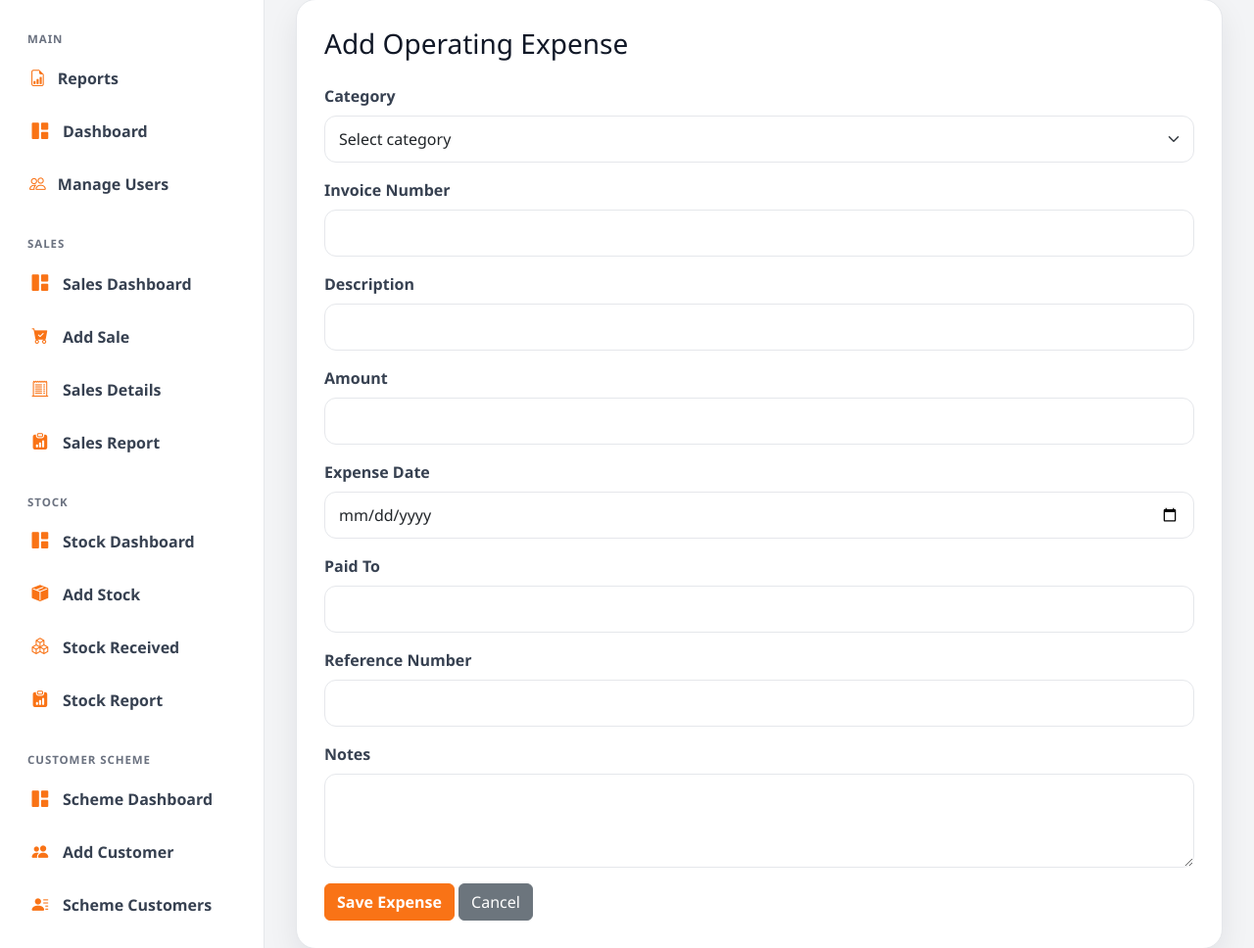
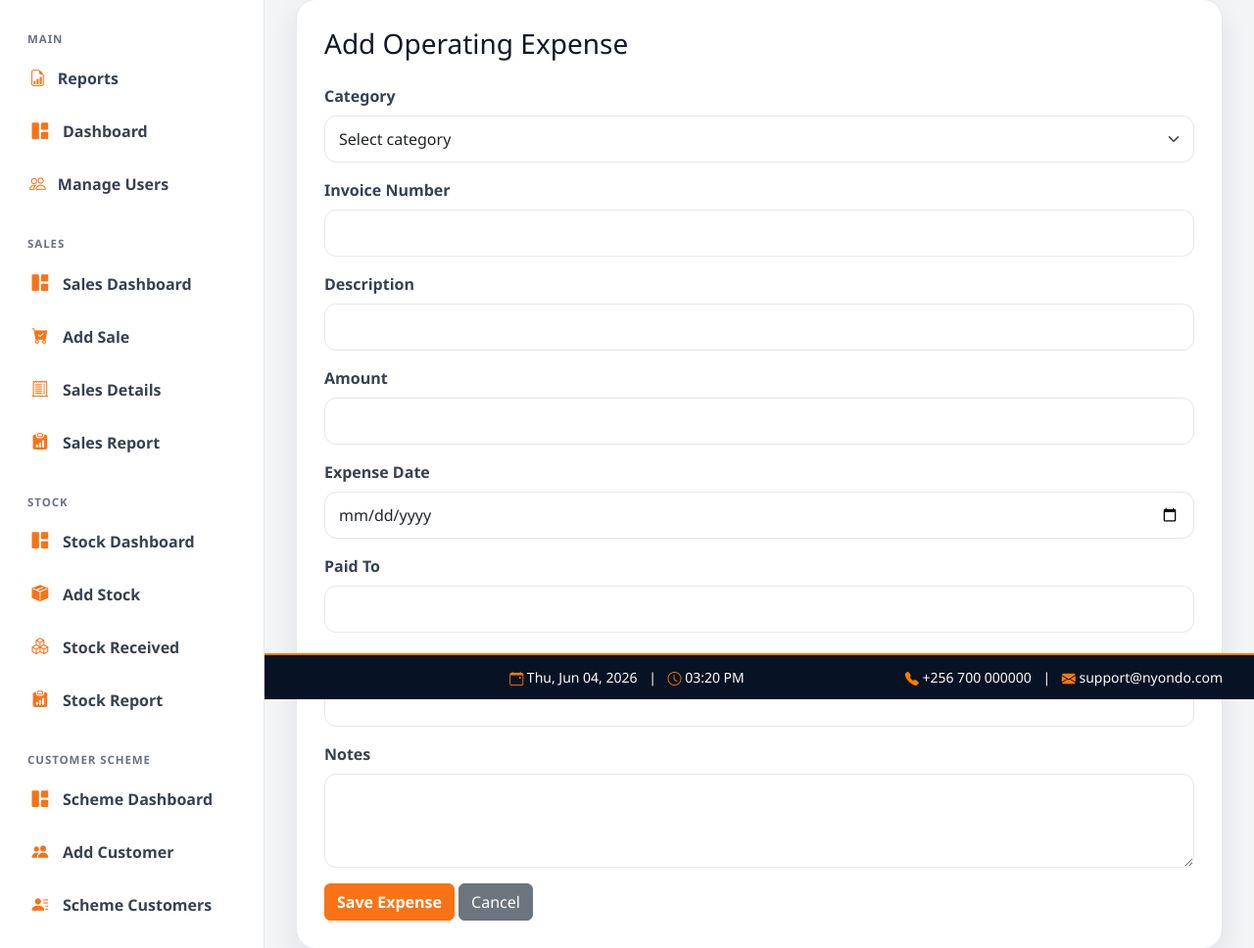
Before and after one commit to briangita/Nyondo-Hardware-Project, a Django app: page /expenses/add/ in a window 1280 px wide. Shown: the part 115-1083 px from the top of the page at 98% size. Run offline with Django 4.2, Linux system fonts and the light colour scheme; the visitor is signed in with stand-in values (Sample User, id 1); some libraries are stand-ins or nearby versions.

Commit message:
fixing the footer

```diff
--- a/templates/base.html
+++ b/templates/base.html
@@ -4,37 +4,27 @@
 
 <head>
     <meta charset="UTF-8">
-
     <meta name="viewport" content="width=device-width, initial-scale=1.0">
-
     <title>Nyondo Hardware Management System</title>
 
-    <!-- Bootstrap -->
     <link href="https://cdn.jsdelivr.net/npm/bootstrap@5.3.3/dist/css/bootstrap.min.css" rel="stylesheet">
-
-    <!-- Bootstrap Icons -->
-      <link href="https://cdn.jsdelivr.net/npm/bootstrap-icons@1.11.3/font/bootstrap-icons.css" rel="stylesheet">
-
-    <!-- Custom CSS -->
+    <link href="https://cdn.jsdelivr.net/npm/bootstrap-icons@1.11.3/font/bootstrap-icons.css" rel="stylesheet">
     <link rel="stylesheet" href="{% static 'css/style.css' %}">
 </head>
 
-<body>
+<body class="d-flex flex-column min-vh-100">
 
     {% include "nav.html" %}
 
-    <main class="main-content">
+    <main class="main-content flex-grow-1">
 
         <div class="content-card">
 
             {% if messages %}
                 {% for message in messages %}
                     <div class="alert alert-{{ message.tags }} alert-dismissible fade show">
-
                         {{ message }}
-
                         <button type="button" class="btn-close" data-bs-dismiss="alert"></button>
-
                     </div>
                 {% endfor %}
             {% endif %}
@@ -44,10 +34,10 @@
 
         </div>
 
-         <footer class="bottom-navbar">
+    </main>
 
+    <footer class="bottom-navbar mt-auto">
         <div class="container-fluid">
-
             <div class="row align-items-center">
 
                 <div class="col-md-4 text-center text-md-start">
@@ -55,7 +45,6 @@
                 </div>
 
                 <div class="col-md-4 text-center">
-
                     <i class="bi bi-calendar-event"></i>
                     {% now "D, M d, Y" %}
 
@@ -63,11 +52,9 @@
 
                     <i class="bi bi-clock"></i>
                     {% now "h:i A" %}
-
                 </div>
 
                 <div class="col-md-4 text-center text-md-end">
-
                     <i class="bi bi-telephone-fill"></i>
                     +256 700 000000
 
@@ -75,16 +62,11 @@
 
                     <i class="bi bi-envelope-fill"></i>
                     support@nyondo.com
-
                 </div>
 
             </div>
-
         </div>
-
     </footer>
-
-    </main>
 
     <script src="https://cdn.jsdelivr.net/npm/bootstrap@5.3.3/dist/js/bootstrap.bundle.min.js"></script>
 
--- a/templates/registration/login.html
+++ b/templates/registration/login.html
@@ -20,7 +20,7 @@
                 </h2>
 
                 <p class="text-light">
-                    Manage sales, inventory, suppliers, and customer schemes — all in one place.
+                    Manage Sales, Stock, Accounts, and Customer schemes — all in one place.
                 </p>
 
             </div>
--- a/templates/registration/register.html
+++ b/templates/registration/register.html
@@ -16,7 +16,7 @@
                      style="height: 250px;" class="mb-4">
 
                 <h2 class="fw-bold mb-3">
-                    Create Nyondo Hardware System Account
+                    Register for a Nyondo Hardware System Account
                 </h2>
 
                 <p class="text-light">
```
